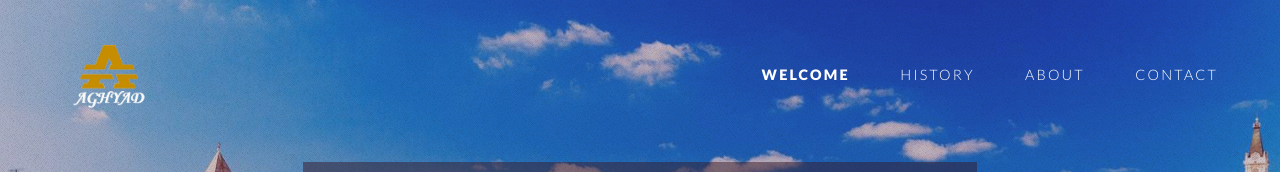
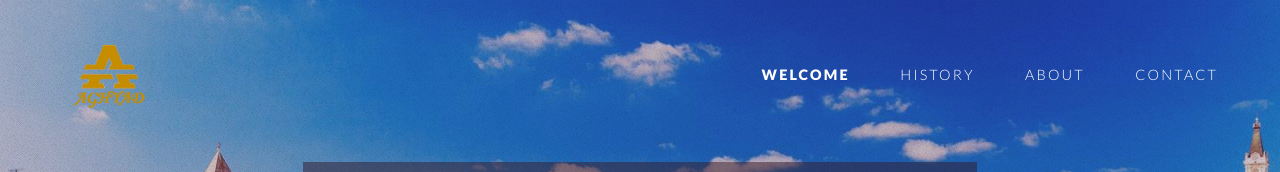
Before and after one commit to AghyadDandash/damascus, a plain HTML site: page index.html in a window 1280 px wide. Shown: the top 172 px of the page. Drawn offline with nearby package versions, Linux system fonts and the light colour scheme; files whose address does not match are found by name.

Commit message:
add a new logo and concting with the home page

```diff
--- a/index.html
+++ b/index.html
@@ -50,7 +50,7 @@
 
       <!-- <h1 id="logo">AGHYAD<span class="FW-300">Dandash</span></h1> -->
       <figure id="logo-1">
-       <a href="index.html"> <img src="img/aghhh.png" alt=""> </a>
+       <a href="index.html"> <img src="img/aghyad.png" alt=""> </a>
       </figure>
 
 
```
